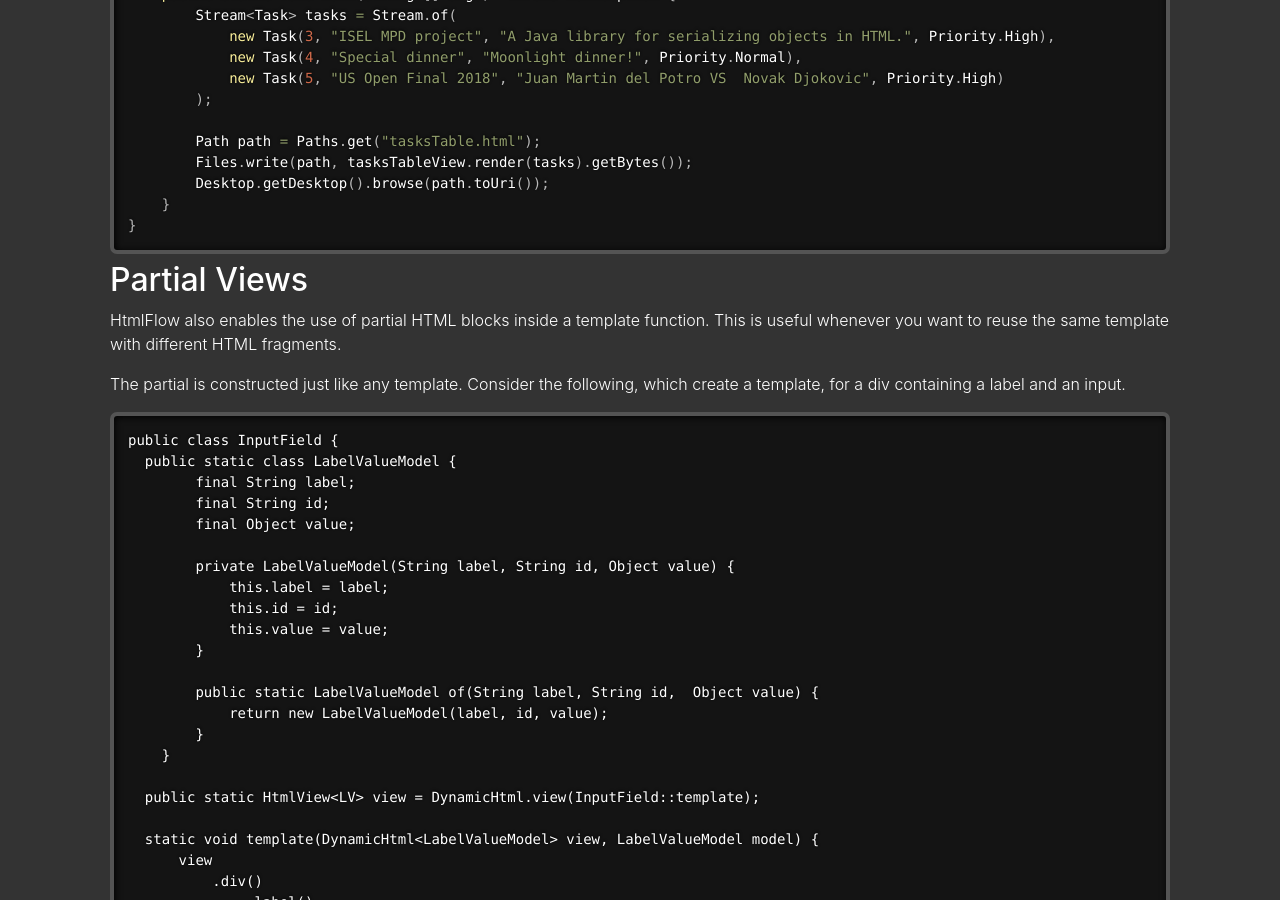
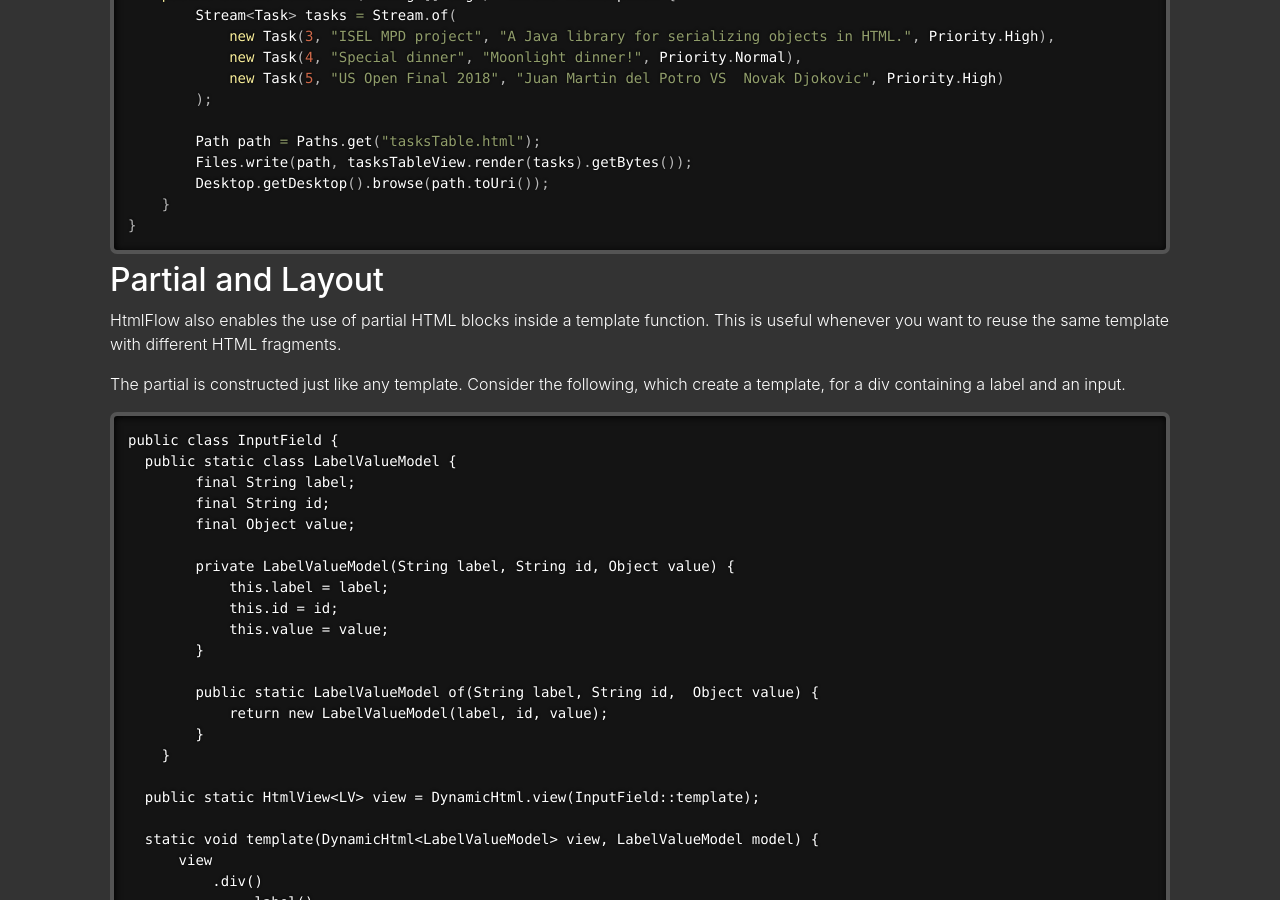
Before and after one commit to xmlet/HtmlFlow, a Jekyll site: the page built from features.md, in a window 1280 px wide and 900 px high, scrolled down 3238 px. Built offline with Jekyll 4.4.1, drawn with Linux system fonts in a browser that asks for light colours; comment, search, counter and statistics services are not loaded.

Commit message:
Change section name

```diff
--- a/features.md
+++ b/features.md
@@ -180,7 +180,7 @@ public class App {
 }
 </code></pre>
 
-## Partial Views
+## Partial and Layout
 
 HtmlFlow also enables the use of partial HTML blocks inside a template function.
 This is useful whenever you want to reuse the same template with different HTML fragments.
```
